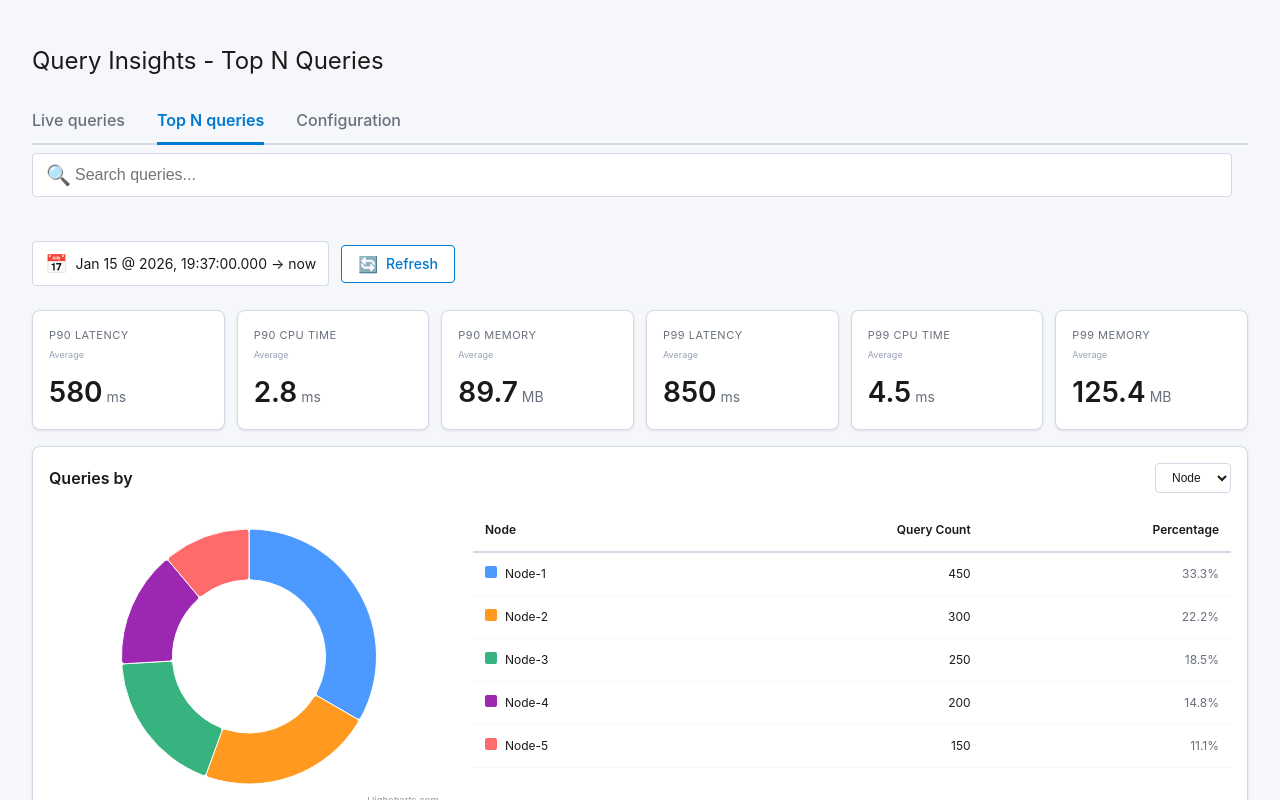
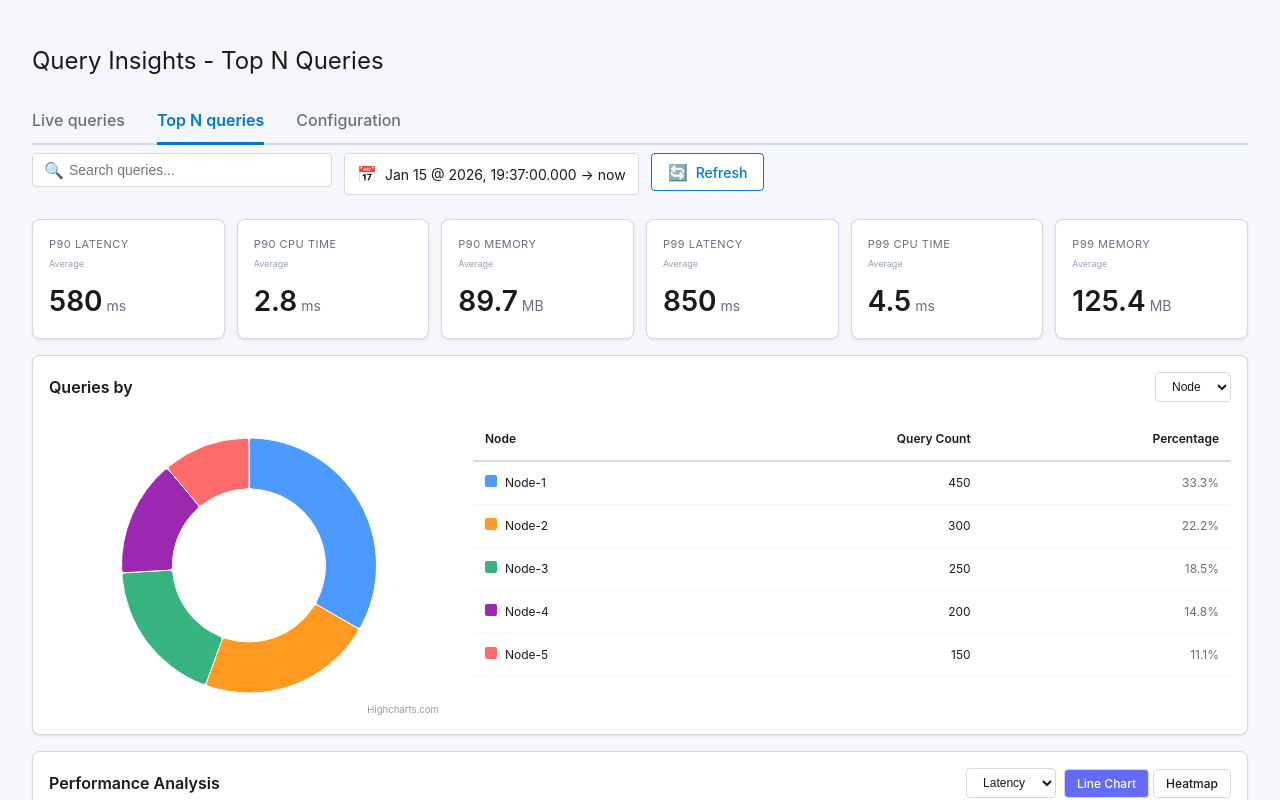
Before and after one commit to HB7918/query-insights-topn, a React (Vite) app: page / in a window 1280 px wide. Shown: the top 800 px of the page. Built offline with nearby package versions, Linux system fonts and the light colour scheme.

Commit message:
Reduce search bar size by half and show all filters in one row

```diff
--- a/src/App.jsx
+++ b/src/App.jsx
@@ -1101,8 +1101,10 @@ function App() {
       </header>
 
       <div className="controls">
-        {/* Search Bar - Full Width Row */}
-        <div style={{ marginBottom: '12px', width: '100%', maxWidth: '1200px' }}>
+        {/* All Filters in One Row */}
+        <div style={{ display: 'flex', gap: '12px', alignItems: 'flex-start', marginBottom: '16px' }}>
+          {/* Search Bar */}
+          <div style={{ flex: '1 1 auto', minWidth: '300px', maxWidth: '600px' }}>
             <div style={{ position: 'relative' }}>
               <input
                 type="text"
@@ -1119,22 +1121,22 @@ function App() {
                 }}
                 style={{
                   width: '100%',
-                padding: '12px 12px 12px 42px',
+                  padding: '8px 8px 8px 36px',
                   backgroundColor: '#ffffff',
                   border: '1px solid #d3dae6',
                   borderRadius: '4px',
                   color: '#1a1a1a',
-                fontSize: '16px',
+                  fontSize: '14px',
                   outline: 'none',
                   boxSizing: 'border-box'
                 }}
               />
               <span style={{
                 position: 'absolute',
-              left: '14px',
+                left: '12px',
                 top: '50%',
                 transform: 'translateY(-50%)',
-              fontSize: '20px',
+                fontSize: '16px',
                 color: '#69707d'
               }}>
                 🔍
@@ -1361,8 +1363,6 @@ function App() {
             )}
           </div>
 
-        {/* Date Range, Refresh, and Clear Filters - Second Row */}
-        <div style={{ display: 'flex', gap: '12px', alignItems: 'center', marginBottom: '16px' }}>
           {/* Date Range Picker */}
           <div style={{
             display: 'flex',
@@ -1376,7 +1376,7 @@ function App() {
             whiteSpace: 'nowrap',
             flexShrink: 0
           }}>
-            <span style={{ fontSize: '18px', color: '#0079D3' }}>📅</span>
+            <span style={{ fontSize: '16px', color: '#0079D3' }}>📅</span>
             <span style={{ fontSize: '14px', color: '#1a1a1a' }}>
               {formatDateDisplay(startDate)} → now
             </span>
```
Lines whose indentation alone changed are shown as unchanged.
